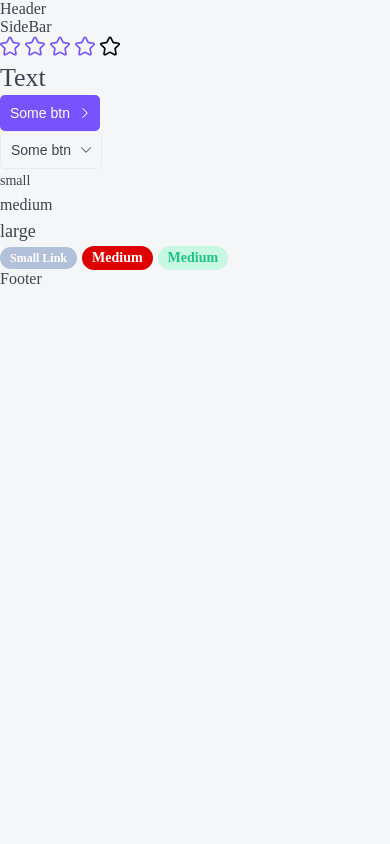
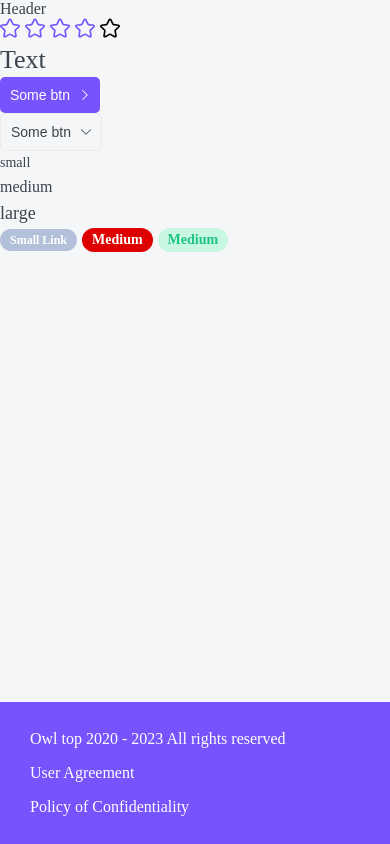
Before and after one commit to Jgatzwow/my-top-app, a Next.js app: page / in a window 390 px wide. Built offline with nearby package versions, Linux system fonts and the light colour scheme.

Commit message:
completed basic layout using grid

```diff
--- a/Layout/Footer/Footer.module.css
+++ b/Layout/Footer/Footer.module.css
@@ -0,0 +1,20 @@
+.footer {
+    display: grid;
+    grid-template-columns: 1fr auto auto;
+    gap: 10px 40px;
+    background: var(--primary);
+    padding: 25px 30px;
+    color: var(--white);
+    font-size: 16px;
+    line-height: 24px;
+}
+
+.footer a:hover {
+    color: var(--gray-light);
+}
+
+@media (max-width: 765px) {
+    .footer {
+        grid-template-columns: 1fr;
+    }
+}
--- a/Layout/Footer/Footer.tsx
+++ b/Layout/Footer/Footer.tsx
@@ -1,6 +1,15 @@
 import React from 'react'
 import { FooterProps } from '@/Layout/Footer/Footer.props'
+import cn from 'classnames'
+import styles from './Footer.module.css'
+import { format } from 'date-fns'
 
-export const Footer = ({ ...props }: FooterProps): JSX.Element => {
-  return <div {...props}>Footer</div>
+export const Footer = ({ className, ...props }: FooterProps): JSX.Element => {
+  return (
+    <footer className={cn(className, styles.footer)} {...props}>
+      <div>Owl top 2020 - {format(new Date(), 'yyyy')} All rights reserved</div>
+      <a href='#'>User Agreement</a>
+      <a href='#'>Policy of Confidentiality</a>
+    </footer>
+  )
 }
--- a/Layout/Layout.module.css
+++ b/Layout/Layout.module.css
@@ -0,0 +1,46 @@
+.wrapper {
+    display: grid;
+    grid-template-columns: auto 230px minmax(320px, 1200px) auto;
+    grid-template-rows: auto 1fr auto;
+    gap: 0 30px;
+    min-height: 100vh;
+    grid-template-areas:
+        '. header header .'
+        '. sidebar body .'
+        'footer footer footer footer';
+}
+
+.header {
+    display: none;
+    grid-area: header;
+}
+
+.sidebar {
+    grid-area: sidebar;
+}
+
+.body {
+    grid-area: body;
+}
+
+.footer {
+    grid-area: footer;
+}
+
+@media (max-width: 765px) {
+    .wrapper {
+        grid-template-columns: minmax(320px, 1fr);
+        grid-template-areas:
+            'header'
+            'body'
+            'footer';
+    }
+
+    .sidebar {
+        display: none;
+    }
+
+    .header {
+        display: block;
+    }
+}
--- a/Layout/Layout.tsx
+++ b/Layout/Layout.tsx
@@ -3,17 +3,16 @@
 import { Header } from '@/Layout/Header/Header'
 import { Sidebar } from '@/Layout/Sidebar/Sidebar'
 import { Footer } from '@/Layout/Footer/Footer'
+import styles from './Layout.module.css'
 
 const Layout = ({ children }: LayoutProps): JSX.Element => {
   return (
-    <>
-      <Header />
-      <div>
-        <Sidebar />
-        <div>{children}</div>
-      </div>
-      <Footer />
-    </>
+    <div className={styles.wrapper}>
+      <Header className={styles.header} />
+      <Sidebar className={styles.sidebar} />
+      <div className={styles.body}>{children}</div>
+      <Footer className={styles.footer} />
+    </div>
   )
 }
 
--- a/package.json
+++ b/package.json
@@ -14,8 +14,11 @@
     "@types/react": "18.0.27",
     "@types/react-dom": "18.0.10",
     "classnames": "^2.3.2",
+    "date": "^2.0.2",
+    "date-fns": "^2.29.3",
     "eslint": "8.33.0",
     "eslint-config-next": "13.1.6",
+    "fns": "^1.0.0",
     "next": "13.1.6",
     "react": "18.2.0",
     "react-dom": "18.2.0",
```
Also changed, not shown: 1 other file (tests, documents, lock files or other folders).
